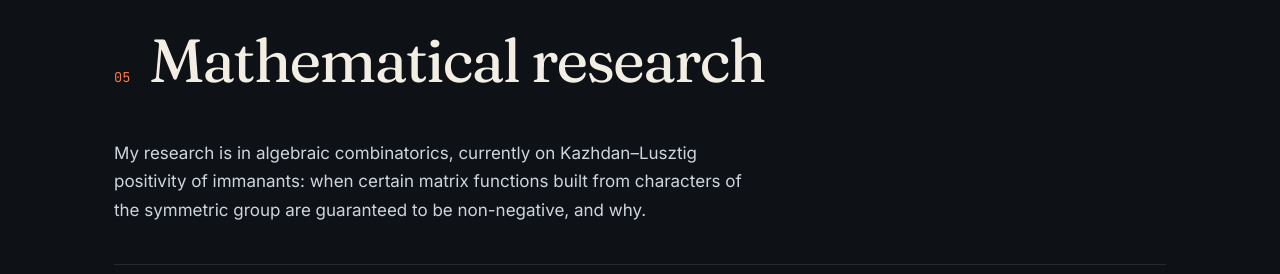
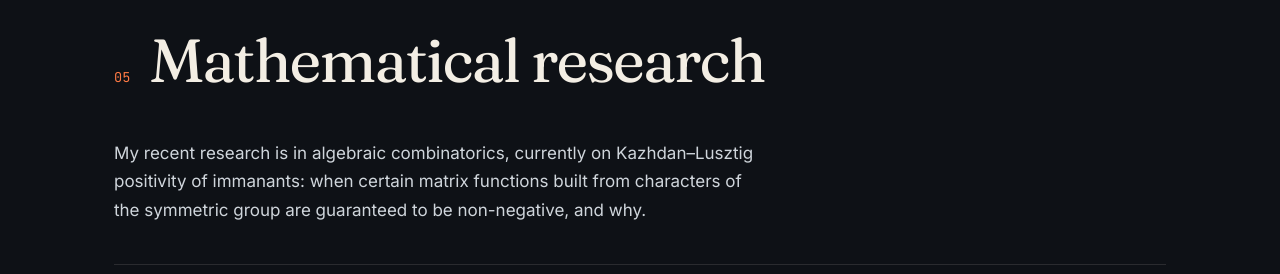
Before and after one commit to keithmcnulty/personal_website, a plain HTML site: page docs/index.html in a window 1280 px wide. Shown: the part 4200-4474 px from the top of the page. Drawn offline with Linux system fonts and the light colour scheme.

Commit message:
Research intro: say 'My recent research'

```diff
--- a/docs/index.html
+++ b/docs/index.html
@@ -163,7 +163,7 @@
         <span class="num mono">05</span>
         <h2>Mathematical research</h2>
       </div>
-      <p class="intro">My research is in algebraic combinatorics, currently on Kazhdan&ndash;Lusztig positivity of immanants: when certain matrix functions built from characters of the symmetric group are guaranteed to be non-negative, and why.</p>
+      <p class="intro">My recent research is in algebraic combinatorics, currently on Kazhdan&ndash;Lusztig positivity of immanants: when certain matrix functions built from characters of the symmetric group are guaranteed to be non-negative, and why.</p>
       <ol class="papers">
         <li>
           <span class="year mono">2026</span>
```
